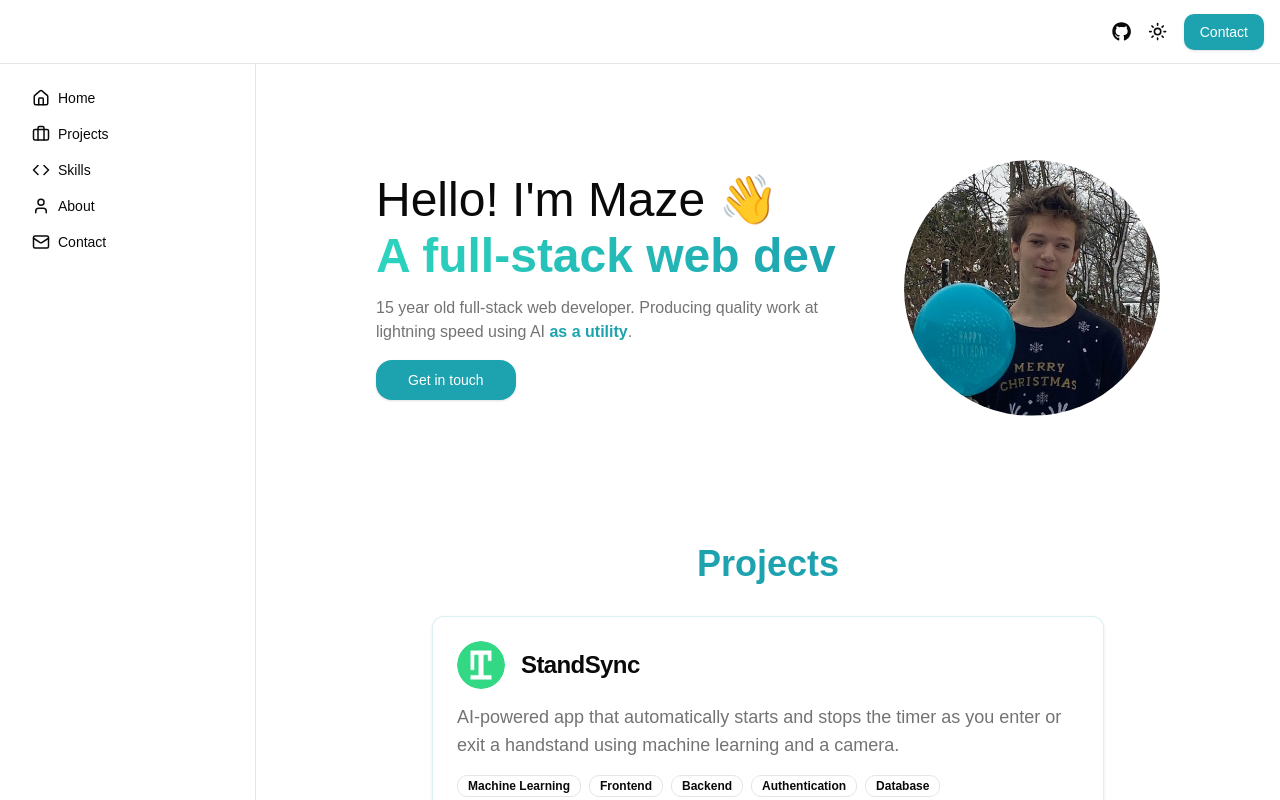
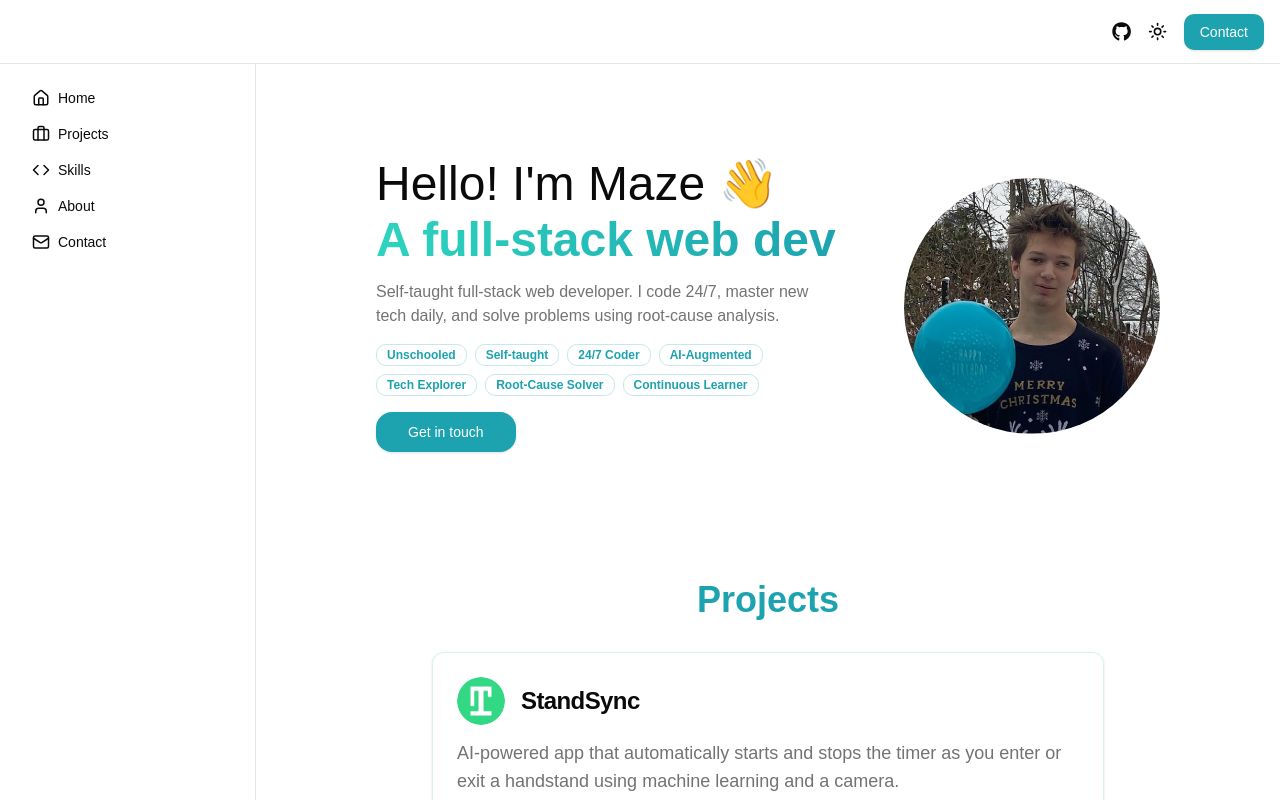
Before and after one commit to mazeincoding/maze-portfolio, a Next.js app: page / in a window 1280 px wide. Shown: the top 800 px of the page. Built offline with nearby package versions, Linux system fonts and the light colour scheme.

Commit message:
Improve hero UI

```diff
--- a/src/components/hero.tsx
+++ b/src/components/hero.tsx
@@ -4,10 +4,21 @@ import { Button } from "@/components/ui/button";
 import Image from "next/image";
 import { useRouter } from "next/navigation";
 import useScrollToSection from "@/hooks/use-scroll-to-section";
+import { Badge } from "./ui/badge";
 
 export default function Hero() {
   const router = useRouter();
   const { scrollToSection } = useScrollToSection();
+
+  const unique_traits = [
+    "Unschooled",
+    "Self-taught",
+    "24/7 Coder",
+    "AI-Augmented",
+    "Tech Explorer",
+    "Root-Cause Solver",
+    "Continuous Learner",
+  ];
 
   const avatar_content = (
     <Image
@@ -36,7 +47,7 @@ export default function Hero() {
     >
       <div className="flex flex-col gap-6 lg:w-1/2 lg:order-1">
         <div className="flex justify-center lg:hidden">{avatar_content}</div>
-        <div className="flex flex-col gap-4 lg:gap-4">
+        <div className="flex flex-col gap-4 lg:gap-4 items-center lg:items-start max-w-lg">
           {/* For large screens */}
           <h1 className="text-3xl sm:text-4xl xl:text-5xl lg:text-[2.4rem] font-normal flex-col gap-2 text-center lg:text-left hidden sm:flex">
             <span>Hello! I'm Maze 👋</span>
@@ -52,10 +63,16 @@ export default function Hero() {
             </span>
           </h1>
           <p className="text-base text-muted-foreground max-w-lg text-center lg:text-left">
-            15 year old full-stack web developer. Producing quality work at
-            lightning speed using AI{" "}
-            <span className="font-semibold text-primary">as a utility</span>.
+            Self-taught full-stack web developer. I code 24/7, master new tech
+            daily, and solve problems using root-cause analysis.
           </p>
+          <div className="flex flex-wrap justify-center lg:justify-start gap-2">
+            {unique_traits.map((trait) => (
+              <Badge key={trait} variant="outline" className="border-primary/25 text-primary">
+                {trait}
+              </Badge>
+            ))}
+          </div>
           <div className="w-full flex justify-center lg:justify-start">
             <Button
               size="lg"
```
